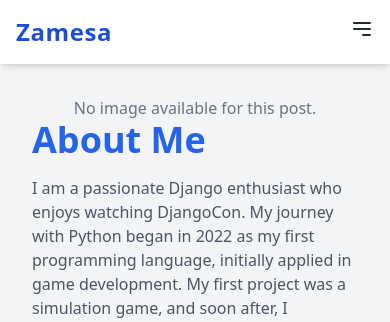
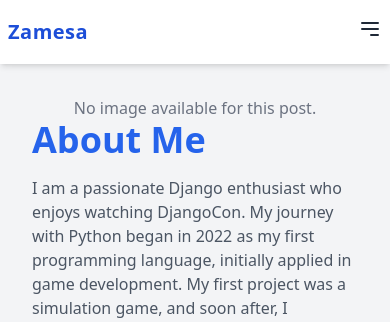
Before and after one commit to sktzamesa/Blog-Portfolio, a Django app: page /about/ in a window 390 px wide. Shown: the top 322 px of the page. Run offline with Django 5.2, Linux system fonts and the light colour scheme; data that the repository does not hold is empty; parts of the project's set-up code (start-up, migrations or seed data) failed here and were passed over; some libraries are stand-ins or nearby versions.

Commit message:
The first time

```diff
--- a/blog/templates/blog/base.html
+++ b/blog/templates/blog/base.html
@@ -11,23 +11,16 @@
     <meta name="viewport" content="width=device-width, initial-scale=1">
     <link rel="stylesheet" href="https://cdnjs.cloudflare.com/ajax/libs/animate.css/4.1.1/animate.min.css"/>
     <link rel="icon" type="image/png" sizes="32x32" href="{% static 'images/icon.png' %}">
-
-    <style type="text/css">
-        .active {
-    color: #1d4ed8;
-    font-weight: bold;
-    border-bottom: 2px solid #1d4ed8;
-    }
-
-    </style>
 </head>
 <body class="bg-gray-100">
     <nav class="bg-white shadow-md fixed w-full z-10 top-0">
-        <div class="container mx-auto px-4 sm:px-6 lg:px-8">
-            <div class="flex justify-between items-center h-16">
+        <div class="container mx-auto px-2 sm:px-4 lg:px-8">
+            <div class="flex-layout flex justify-between items-center h-16">
+
 
                 <div class="flex-shrink-0">
-                    <a href="{% url 'blog:post_list' %}" class="text-2xl font-extrabold text-blue-700 tracking-wide">Zamesa</a>
+                    <a href="{% url 'blog:post_list' %}" class="text-xl sm:text-2xl font-extrabold text-blue-700 tracking-wide">Zamesa</a>
+
                 </div>
 
                 <div class="md:hidden">
```
